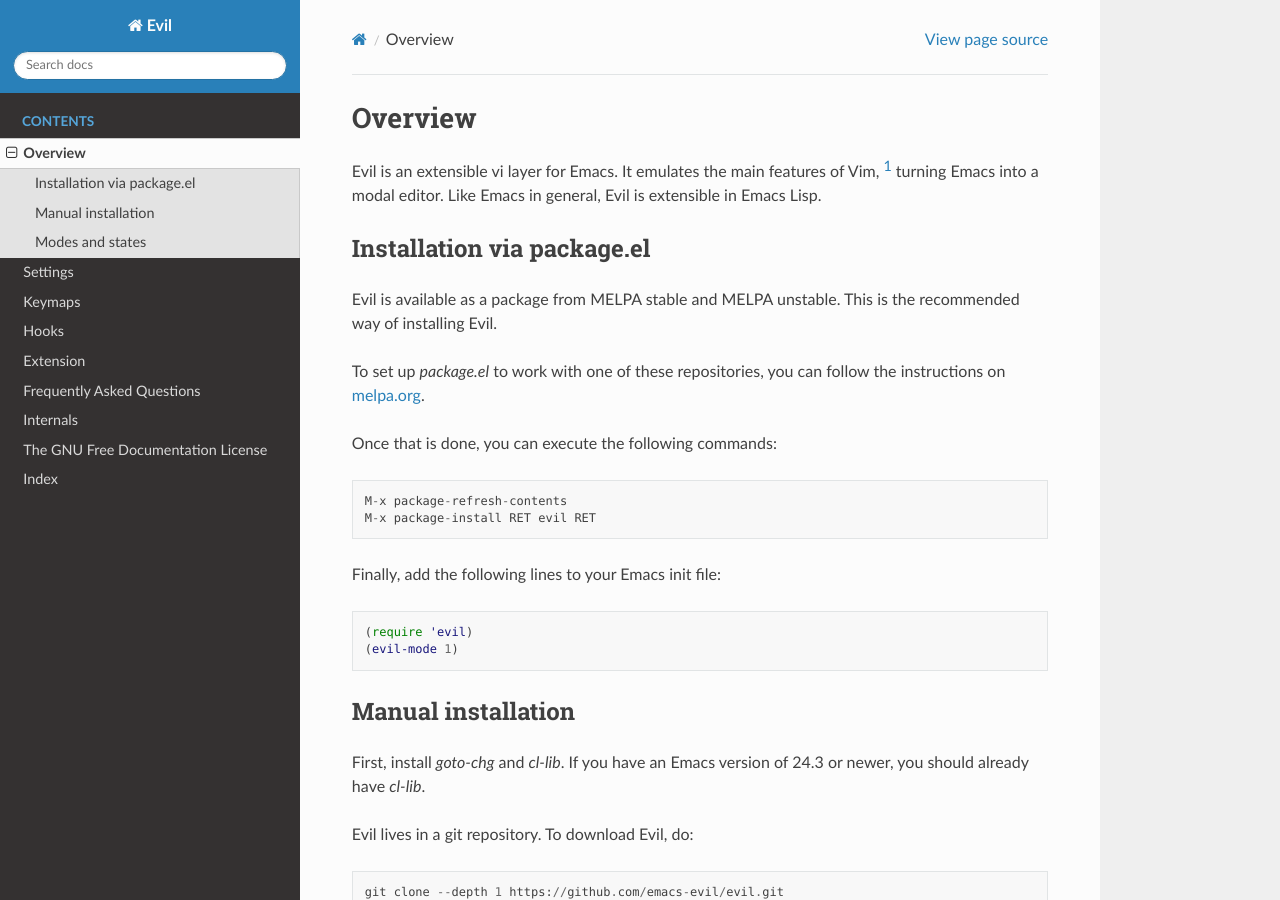
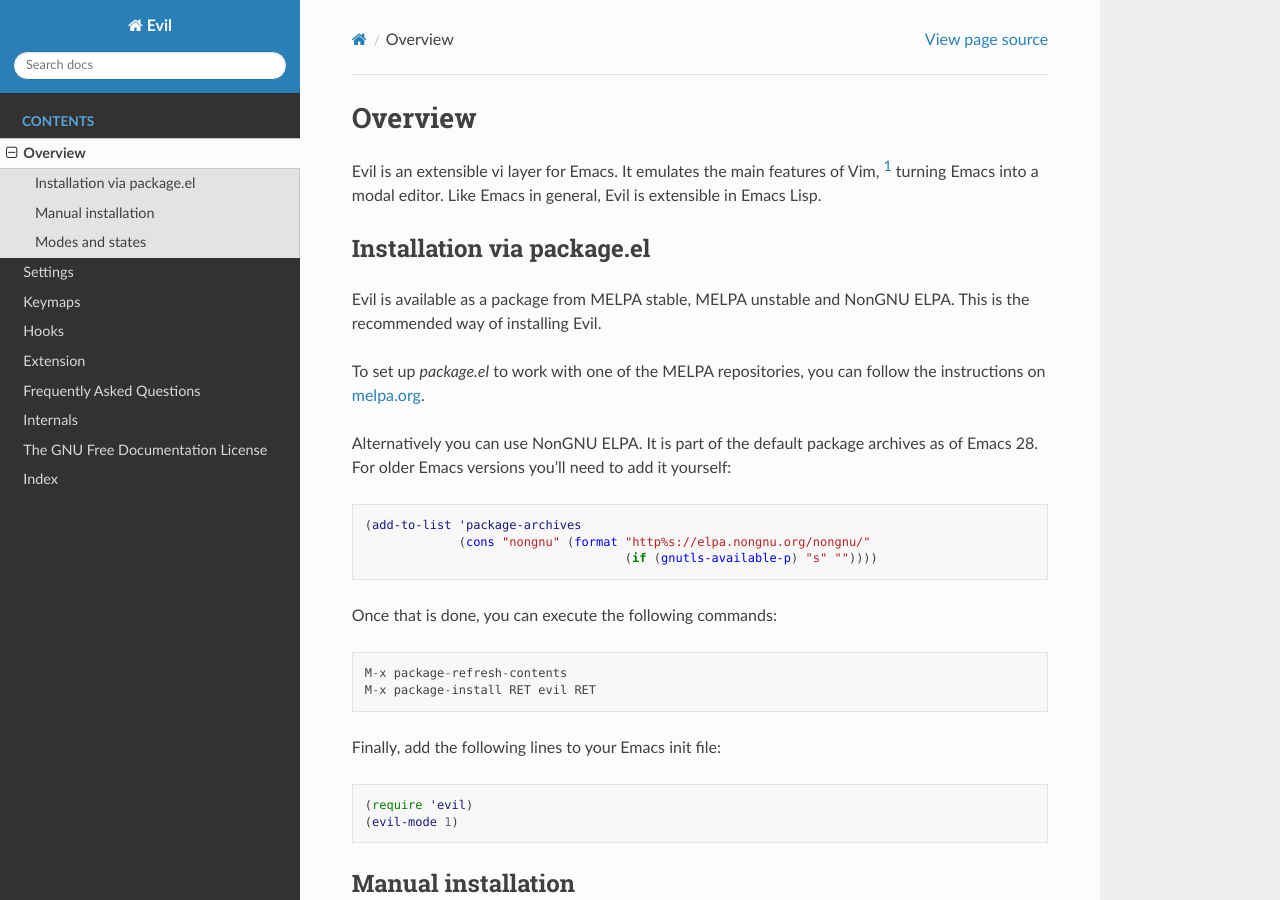
Before and after one commit to emacs-evil/evil, a Sphinx documentation site: the page built from doc/source/overview.rst, in a window 1280 px wide and 900 px high. Built offline with Sphinx 7.4.7 and the Read the Docs theme 2.0.0, drawn with Linux system fonts in a browser that asks for light colours.

Commit message:
Mention NonGNU ELPA

```diff
--- a/doc/source/overview.rst
+++ b/doc/source/overview.rst
@@ -9,12 +9,22 @@
 Installation via package.el
 ---------------------------
 
-Evil is available as a package from MELPA stable and MELPA unstable.
-This is the recommended way of installing Evil.
+Evil is available as a package from MELPA stable, MELPA unstable and
+NonGNU ELPA. This is the recommended way of installing Evil.
 
-To set up `package.el` to work with one of these repositories, you can
-follow the instructions on
-`melpa.org <https://melpa.org/#/getting-started>`_.
+To set up `package.el` to work with one of the MELPA repositories, you
+can follow the instructions on `melpa.org
+<https://melpa.org/#/getting-started>`_.
+
+Alternatively you can use NonGNU ELPA. It is part of the default
+package archives as of Emacs 28. For older Emacs versions you'll need
+to add it yourself:
+
+.. code-block:: elisp
+
+   (add-to-list 'package-archives
+                (cons "nongnu" (format "http%s://elpa.nongnu.org/nongnu/"
+                                       (if (gnutls-available-p) "s" ""))))
 
 Once that is done, you can execute the following commands::
 
```
Also changed, not shown: README.md (+7 -4 lines), .github/ISSUE_TEMPLATE.md, 2 other files.
